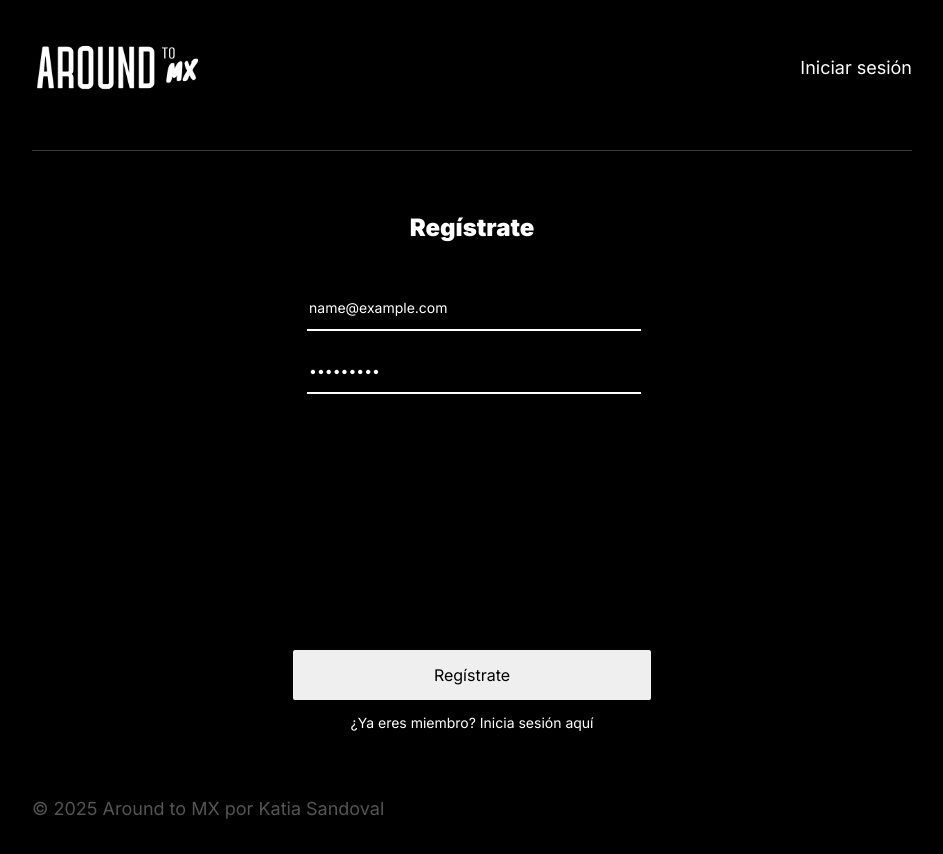
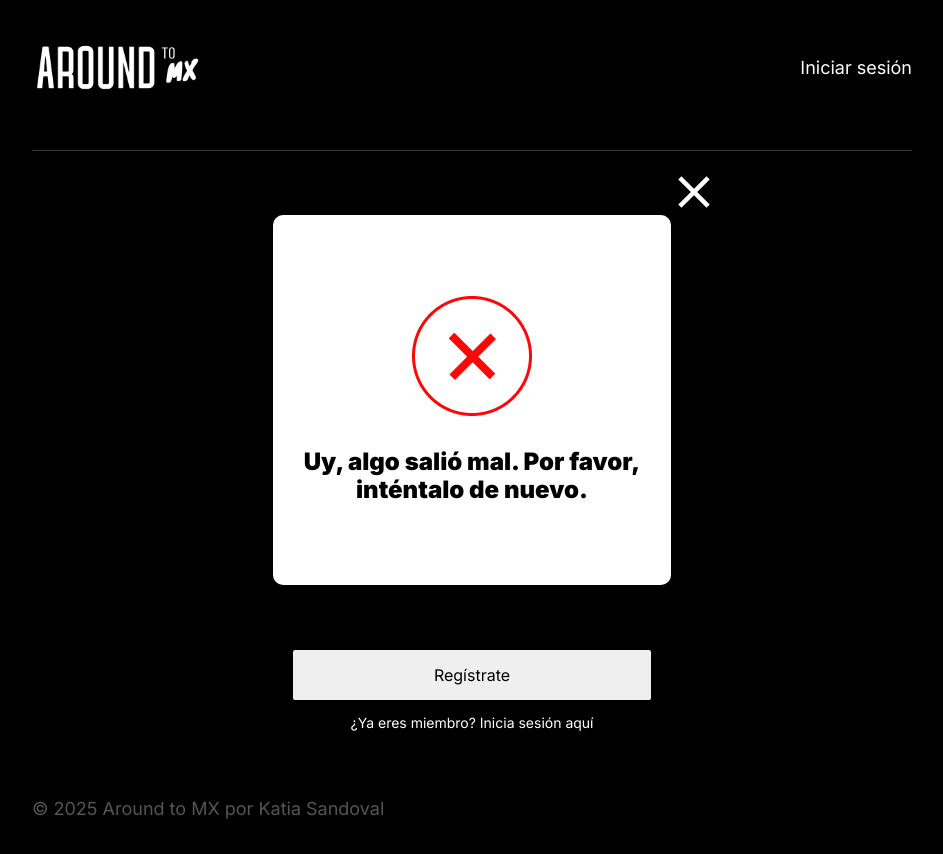
Before and after one commit to kalocesa/web_project_around_auth, a React (Vite) app: page /signup in a window 1280 px wide. Both pictures are taken after typing "name@example.com", "Sample123" into the empty fields and a click on the button "Regístrate". Shown: the top 854 px of the page, without its empty margins (168-1111 px from the left). Built offline with nearby package versions, Linux system fonts and the light colour scheme; no server answers.

Commit message:
add: estilos y clases a infotooltip

```diff
--- /dev/null
+++ b/src/blocks/infoToolTip.css
@@ -0,0 +1,46 @@
+.info_tooltip {
+  position: fixed;
+  top: 50%;
+  left: 50%;
+  transform: translate(-50%, -50%);
+  background: white;
+  padding: 20px;
+  box-shadow: 0 4px 10px rgba(0, 0, 0, 0.2);
+  z-index: 1000;
+  max-width: 430px;
+  height: 330px;
+  display: flex;
+  flex-direction: column;
+  justify-content: center;
+  border-radius: 10px;
+}
+
+.info_tooltip_close {
+  position: absolute;
+  top: -40px;
+  right: -45px;
+  cursor: pointer;
+  background-color: transparent;
+  border: none;
+}
+
+.info_tooltip_content {
+  display: flex;
+  justify-content: center;
+  flex-direction: column;
+}
+
+.info_tooltip_icon {
+  max-width: 120px;
+  width: 100%;
+  margin: auto;
+  margin-bottom: 32px;
+}
+
+.info_tooltip_text {
+  max-width: 358px;
+  font-weight: 900;
+  font-size: 24px;
+  color: black;
+  text-align: center;
+}
--- a/src/components/App.jsx
+++ b/src/components/App.jsx
@@ -16,10 +16,29 @@ import {
 import CurrentUserContext from "../contexts/CurrentUserContext";
 import { useState, useEffect } from "react";
 import { api } from "../utils/api";
-import closeIcon from "../images/closeIcon.svg";
+import goodRegister from "../images/register-good.png";
+import badRegister from "../images/register-bad.png";
 
 function App() {
   const [currentUser, setCurrentUser] = useState({});
+  const [isTooltipOpen, setIsTooltipOpen] = useState(false);
+  const [tooltipInfo, setTooltipInfo] = useState({ img: "", text: "" });
+
+  const handleRegister = async (email, password) => {
+    try {
+      await api.register(email, password);
+      setTooltipInfo({
+        img: goodRegister,
+        text: "¡Correcto! Ya estás registrado.",
+      });
+    } catch (error) {
+      setTooltipInfo({
+        img: badRegister,
+        text: "Uy, algo salió mal. Por favor, inténtalo de nuevo.",
+      });
+    }
+    setIsTooltipOpen(true); // Mostrar el modal
+  };
 
   useEffect(() => {
     api.getProfileInfo().then((data) => {
@@ -44,9 +63,19 @@ function App() {
           <Routes>
             <Route path="/" element={<Main />} />
             <Route path="/signin" element={<Login />} />
-            <Route path="/signup" element={<Register />} />
+            <Route
+              path="/signup"
+              element={<Register handleRegister={handleRegister} />}
+            />
           </Routes>
           <Footer />
+          {isTooltipOpen && (
+            <InfoTooltip
+              img={tooltipInfo.img}
+              text={tooltipInfo.text}
+              handleClose={() => setIsTooltipOpen(false)}
+            />
+          )}
         </div>
       </CurrentUserContext.Provider>
     </BrowserRouter>
--- a/src/components/InfoTooltip/InfoTooltip.jsx
+++ b/src/components/InfoTooltip/InfoTooltip.jsx
@@ -1,15 +1,15 @@
 import closeIcon from "../../images/closeIcon.svg";
 
-export const InfoTooltip = ({ img, text }) => {
+export const InfoTooltip = ({ img, text, handleClose }) => {
   return (
-    <>
-      <button onClick={handleClose}>
-        <img src={closeIcon} alt="Close icon" />
+    <div className="info_tooltip">
+      <button onClick={handleClose} className="info_tooltip_close">
+        <img src={closeIcon} alt="Cerrar ventana" />
       </button>
-      <div>
-        <img src={img} alt={text} />
-        <p>{text}</p>
+      <div className="info_tooltip_content">
+        <img src={img} alt={text} className="info_tooltip_icon" />
+        <p className="info_tooltip_text">{text}</p>
       </div>
-    </>
+    </div>
   );
 };
--- a/src/components/Register/Register.jsx
+++ b/src/components/Register/Register.jsx
@@ -1,13 +1,14 @@
 import { useState } from "react";
 import { Link } from "react-router-dom";
 
-export const Register = () => {
+export const Register = ({ handleRegister }) => {
   const [email, setEmail] = useState("");
   const [password, setPassword] = useState("");
 
   const handleSubmit = (e) => {
     e.preventDefault();
     console.log("Intentando registrar usuario con:", email, password);
+    handleRegister(email, password);
   };
 
   return (
--- a/src/index.css
+++ b/src/index.css
@@ -8,3 +8,4 @@
 @import url(./blocks/popup.css);
 @import url(./blocks/register.css);
 @import url(./blocks/login.css);
+@import url(./blocks/infoToolTip.css);
```
Also changed, not shown: src/images/register-bad.png (added), src/images/register-good.png (added).
